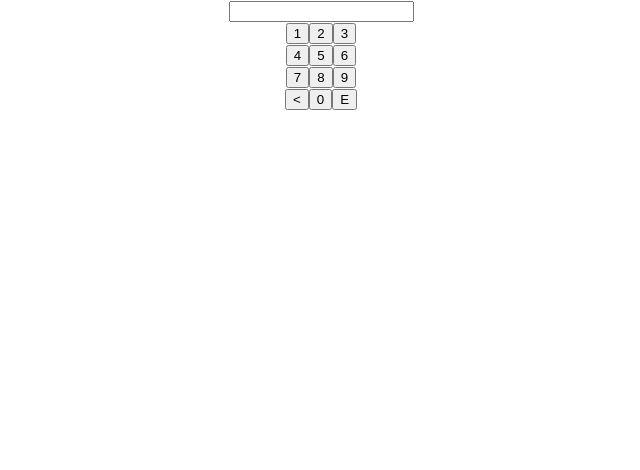
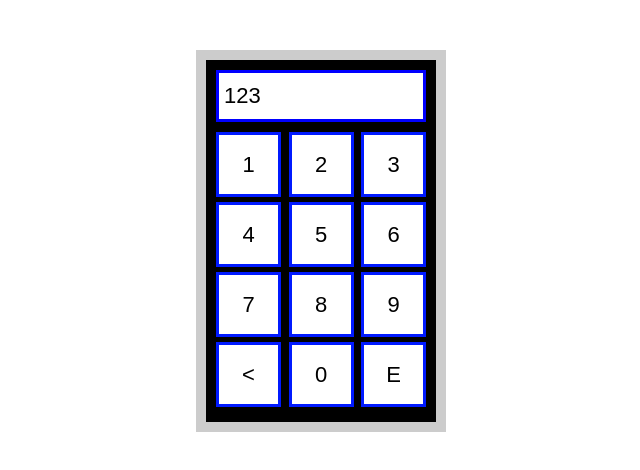
Before and after one commit to Toktomambetov-Sultan/js_group_7_homework_67_Sultan_Toktomambetov, a React (Create React App) app: page / in a window 1280 px wide. Shown: the top 470 px of the page, without its empty margins (319-959 px from the left). Built offline with nearby package versions, Linux system fonts and the light colour scheme.

Commit message:
added styles for combination lock, created button values var and used for init buttons in ui.

```diff
--- a/src/containers/App.css
+++ b/src/containers/App.css
@@ -1,38 +1,33 @@
-.App {
-  text-align: center;
+.App .combination-lock {
+  border: 10px solid #ccc;
+  background-color: #000;
+  width: 250px;
+  margin: 0 auto;
+  padding: 10px 10px;
+  margin-top: 50px;
 }
 
-.App-logo {
-  height: 40vmin;
-  pointer-events: none;
+.App .input {
+  width: 100%;
+  margin-bottom: 10px;
+  border: 3px solid blue;
+  padding: 10px 5px;
+  font-size: 22px;
 }
 
-@media (prefers-reduced-motion: no-preference) {
-  .App-logo {
-    animation: App-logo-spin infinite 20s linear;
-  }
+.App .buttons {
+  width: 210px;
+  display: flex;
+  flex-wrap: wrap;
+  justify-content: space-between;
 }
 
-.App-header {
-  background-color: #282c34;
-  min-height: 100vh;
-  display: flex;
-  flex-direction: column;
-  align-items: center;
-  justify-content: center;
-  font-size: calc(10px + 2vmin);
-  color: white;
+.App .btn {
+  width: 65px;
+  height: 65px;
+  background-color: #fff;
+  margin-bottom: 5px;
+  border: 3px solid rgb(0, 26, 255);
+  font-size: 22px;
+  outline: none;
 }
-
-.App-link {
-  color: #61dafb;
-}
-
-@keyframes App-logo-spin {
-  from {
-    transform: rotate(0deg);
-  }
-  to {
-    transform: rotate(360deg);
-  }
-}
--- a/src/containers/App.js
+++ b/src/containers/App.js
@@ -5,34 +5,35 @@ import "./App.css";
 function App() {
   const value = useSelector((state) => state.value);
   const dispatch = useDispatch();
+  const buttonValues = "123456789<0E";
   const changeValue = (event) => {
     dispatch({ type: "CHANGE_VALUE", value: event.target.value });
   };
+  const deleteOneChar = () => {
+    dispatch({ type: "DELETE_ONE_CHAR" });
+  };
+  const addOneChar = (char) => {
+    dispatch({ type: "ADD_ONE_CHAR", char });
+  };
   return (
     <div className="App">
-      <div>
-        <div>
-          <input type="text" value={value} onChange={changeValue} />
-        </div>
-        <div>
-          <button>1</button>
-          <button>2</button>
-          <button>3</button>
-        </div>
-        <div>
-          <button>4</button>
-          <button>5</button>
-          <button>6</button>
-        </div>
-        <div>
-          <button>7</button>
-          <button>8</button>
-          <button>9</button>
-        </div>
-        <div>
-          <button>{"<"}</button>
-          <button>0</button>
-          <button>E</button>
+      <div className="container">
+        <div className="combination-lock">
+          <input type="text" className="input" value={value} onChange={changeValue} />
+          <div className="buttons">
+            {Array.from(buttonValues).map(value => {
+              const onClick = () => {
+                switch (value) {
+                  case "<": deleteOneChar(); break;
+                  case "E": alert("1"); break;
+                  default: addOneChar(value);
+                }
+              };
+              return (
+                <button onClick={onClick} className="btn">{value}</button>
+              );
+            })}
+          </div>
         </div>
       </div>
     </div>
--- a/src/index.css
+++ b/src/index.css
@@ -3,11 +3,22 @@ body {
   font-family: -apple-system, BlinkMacSystemFont, 'Segoe UI', 'Roboto', 'Oxygen',
     'Ubuntu', 'Cantarell', 'Fira Sans', 'Droid Sans', 'Helvetica Neue',
     sans-serif;
-  -webkit-font-smoothing: antialiased;
-  -moz-osx-font-smoothing: grayscale;
+  margin: 0;
+  padding: 0;
 }
 
 code {
   font-family: source-code-pro, Menlo, Monaco, Consolas, 'Courier New',
     monospace;
 }
+
+*,
+*::before,
+*::after {
+  box-sizing: border-box;
+}
+
+.container {
+  max-width: 1000px;
+  margin: 0 auto;
+}
--- a/src/store/reducer.js
+++ b/src/store/reducer.js
@@ -1,11 +1,15 @@
 const initialState = {
     answer: "pending",
-    value: "",
+    value: "123",
 };
 const reducer = (state = initialState, action) => {
     switch (action.type) {
         case "CHANGE_VALUE":
             return { ...state, value: action.value };
+        case "DELETE_ONE_CHAR":
+            return { ...state, value: state.value.slice(0, -1) };
+        case "ADD_ONE_CHAR":
+            return { ...state, value: state.value + String(action.char) };
         default:
             return state;
     }
```
